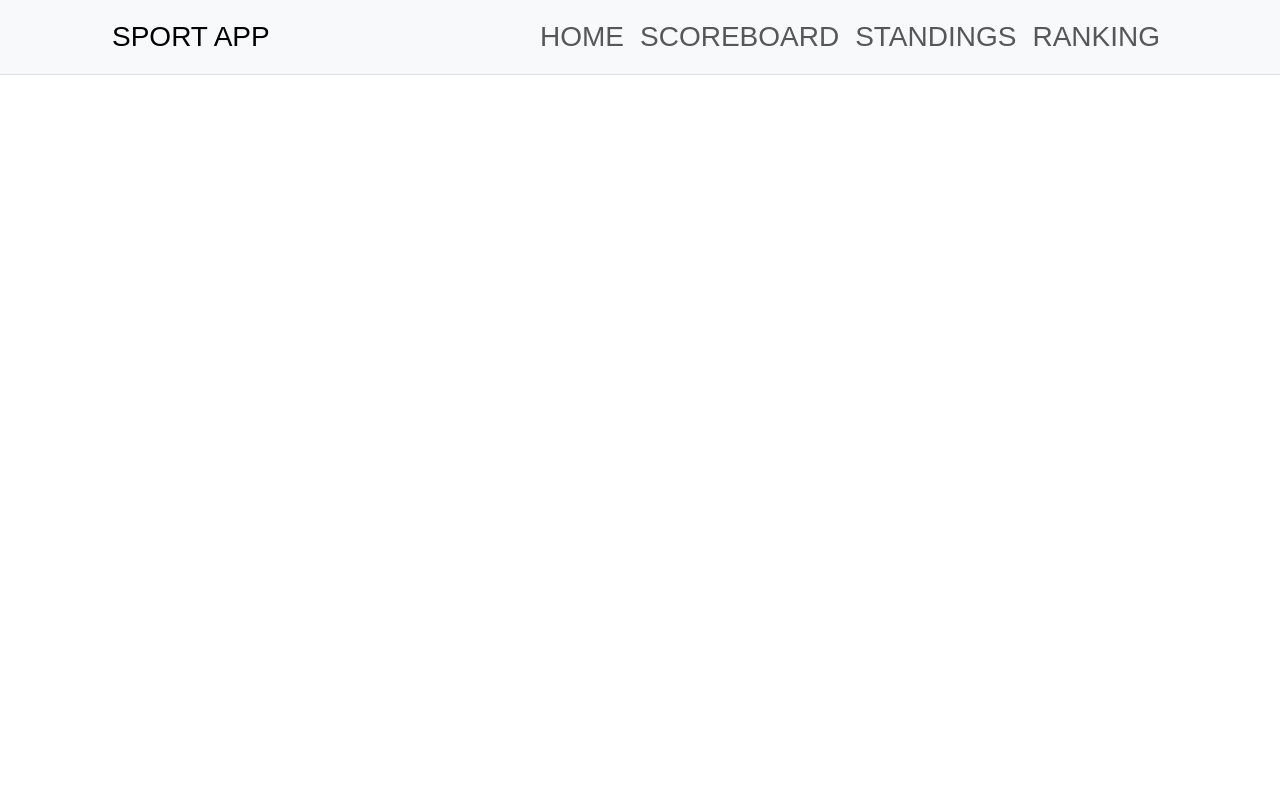
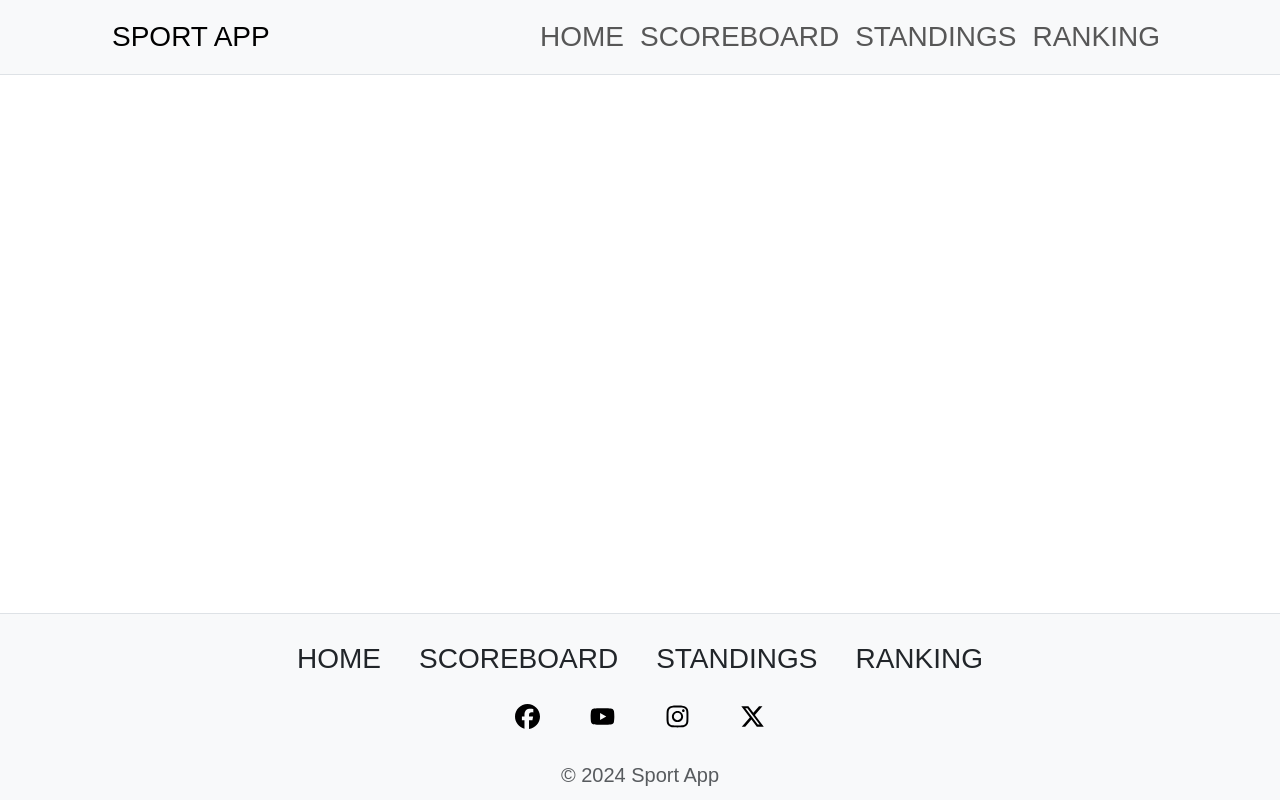
Before and after one commit to Cornerstone-CICCC/react-js-midterm-react-midterm-yu-julian-ulises, a React (Vite) app in the folder react-midterm-project/: page / in a window 1280 px wide. Built offline with nearby package versions, Linux system fonts and the light colour scheme.

Commit message:
add: footer component

```diff
--- a/react-midterm-project/src/components/Footer/Footer.css
+++ b/react-midterm-project/src/components/Footer/Footer.css
@@ -0,0 +1,53 @@
+.footer {
+  font-family: 'Bebas Neue', sans-serif;
+  position: fixed;
+  bottom: 0;
+  right: 0;
+}
+.container {
+  width: 100%;
+  display: flex;
+}
+
+.nav-list {
+  display: flex;
+  justify-content: center;
+  padding: 0;
+}
+
+.text-muted {
+  font-size: 20px;
+  margin-bottom: 10px;
+}
+
+.text-dark {
+  text-decoration: none;
+  font-size: 28px;
+  margin: 0 15px;
+}
+
+@media (max-width: 600px) {
+  .text-dark {
+    gap: 10px;
+    font-size: 23px;
+    margin: 0 8px;
+  }
+}
+
+
+.icon-link {
+  text-decoration: none;
+  font-size: 25px;
+}
+
+.list-icon {
+  display: flex;
+  gap: 50px;
+  justify-content: center;
+  list-style-type: none;
+  padding: 0;
+}
+
+.list-icon-item {
+  text-decoration: none;
+}
--- a/react-midterm-project/src/components/Footer/Footer.tsx
+++ b/react-midterm-project/src/components/Footer/Footer.tsx
@@ -1,9 +1,54 @@
 import './Footer.css'
+
 
 const Footer = () => {
   return (
     <>
-      <div>footer</div>
+      <footer className="footer bg-light border-top text-center pt-4 fixed-bottom">
+      <div className="container-fluid">
+        <div className="row justify-content-center">
+          <div className="col-12 col-md">
+            <ul className="nav-list">
+              <li className="list-inline-item"><a href="/" className="text-dark">HOME</a></li>
+              <li className="list-inline-item"><a href="/scoreboard" className="text-dark">SCOREBOARD</a></li>
+              <li className="list-inline-item"><a href="/standings" className="text-dark">STANDINGS</a></li>
+              <li className="list-inline-item"><a href="/ranking" className="text-dark">RANKING</a></li>
+            </ul>
+          </div>
+        </div>
+        <div className="row mt-2">
+          <div className="col-12 col-md">
+            <ul className="list-icon">
+              <li className="list-icon-item">
+                <a href="/" className="icon-link">
+                  <img src="/facebook.svg" alt="Facebook" width="25" height="25" />
+                </a>
+              </li>
+              <li className="list-icon-item">
+                <a href="/" className="icon-link">
+                  <img src="/youtube.svg" alt="YouTube" width="25" height="25" />
+                </a>
+              </li>
+              <li className="list-icon-item">
+                <a href="/" className="icon-link">
+                  <img src="/instagram.svg" alt="Instagram" width="25" height="25" />
+                </a>
+              </li>
+              <li className="list-icon-item">
+                <a href="/" className="icon-link">
+                  <img src="/x-twitter.svg" alt="Twitter" width="25" height="25" />
+                </a>
+              </li>
+            </ul>
+          </div>
+        </div>
+        <div className="row justify-content-center mt-2">
+          <div className="col-12 col-md">
+            <p className="text-muted">&copy; 2024 Sport App</p>
+          </div>
+        </div>
+      </div>
+    </footer>
     </>
   )
 }
```
